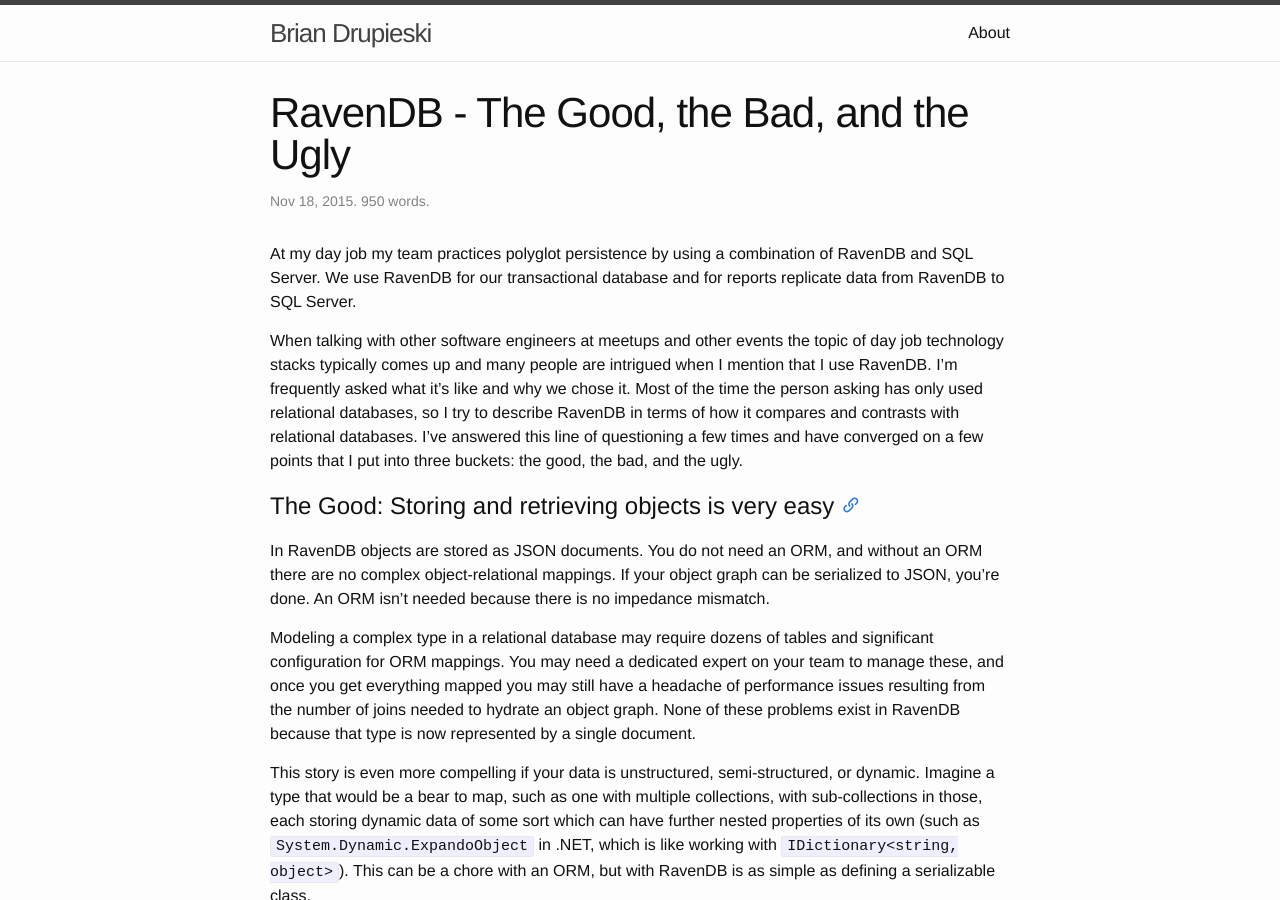
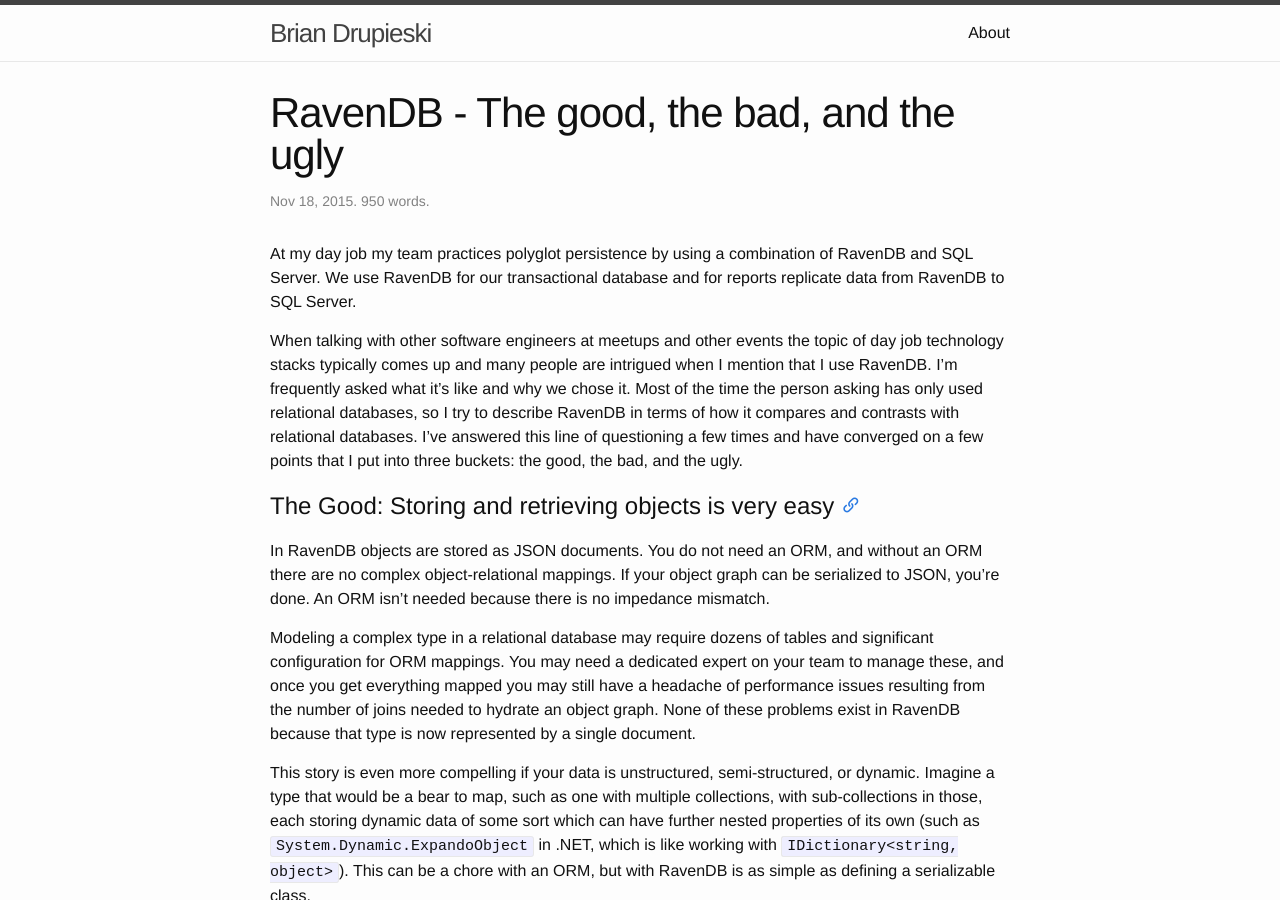
Before and after one commit to bdrupieski/bdrupieski.github.io, a Jekyll site: the page built from _posts/2015-11-18-ravendb-the-good-the-bad-the-ugly.md, in a window 1280 px wide and 900 px high. Built offline with Jekyll 4.4.1, drawn with Linux system fonts in a browser that asks for light colours; comment, search, counter and statistics services are not loaded.

```diff
--- a/_posts/2015-11-18-ravendb-the-good-the-bad-the-ugly.md
+++ b/_posts/2015-11-18-ravendb-the-good-the-bad-the-ugly.md
@@ -1,6 +1,6 @@
 ---
 layout: post
-title:  "RavenDB - The Good, the Bad, and the Ugly"
+title:  "RavenDB - The good, the bad, and the ugly"
 date:   2015-11-18
 permalink: ravendb-the-good-the-bad-the-ugly
 excerpt: My summary of using RavenDB
```
Also changed, not shown: _posts/2015-11-25-finding-anagrams-on-twitter.md (+1 -1 lines).
